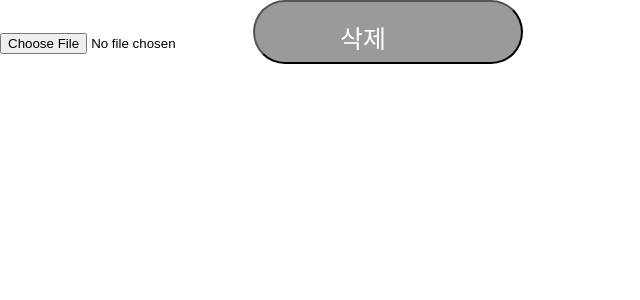
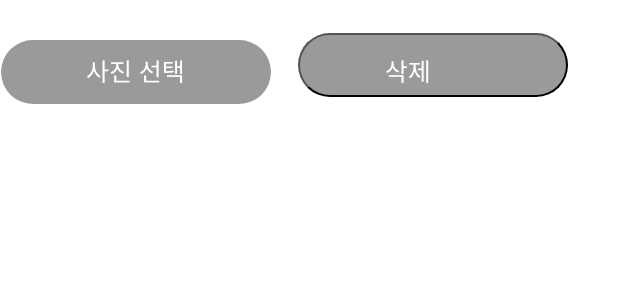
Before and after one commit to 2022-Summer-Bootcamp-Team-F/Face-Change, a React (Create React App) app in the folder frontend/: page /pictureupload in a window 1280 px wide. Shown: the top 300 px of the page, without its empty margins (0-640 px from the left). Built offline with nearby package versions, Linux system fonts and the light colour scheme.

Commit message:
style: 파일선택 이미지 변경

```diff
--- a/frontend/src/pages/Pictureupload.tsx
+++ b/frontend/src/pages/Pictureupload.tsx
@@ -1,5 +1,5 @@
 /* eslint-disable react/button-has-type */
-import React, {useState} from "react";
+import React, {useState, useRef} from "react";
 import styled from "styled-components";
 
 const Btn = styled.button`
@@ -9,7 +9,7 @@ const Btn = styled.button`
     border-radius: 50px;
     cursor: pointer;
 
-    margin: 0 auto;
+    margin: 2.063rem 1.625rem 0 0.063rem;
     padding: 1.063rem 5.375rem 1.063rem 5.313rem;
 
     font-family: Inter;
@@ -26,10 +26,36 @@ const Btn = styled.button`
 const Container = styled.div`
     align-Items: center;
     justify-Content: center;
+    margin: 0 auto;
 `
 
 const Img = styled.img`
     margin: auto;
+`
+
+const InputFile = styled.input`
+    display: none;
+`
+
+const Label = styled.label`
+    background-color: #9a9a9a;
+    width: 16.875rem;
+    height: 4rem;
+    border-radius: 50px;
+    cursor: pointer;
+
+    margin: 2.063rem 1.625rem 0 0.063rem;
+    padding: 1.063rem 5.375rem 1.063rem 5.313rem;
+
+    font-family: Inter;
+    font-size: 1.563rem;
+    font-weight: 500;
+    font-stretch: normal;
+    font-style: normal;
+    line-height: normal;
+    letter-spacing: normal;
+    text-align: left;
+    color: #fff;
 `
 
 function Pictureupload() {
@@ -45,25 +71,27 @@ function Pictureupload() {
     };
 
     return (
-        <div>
+        <Container>
             <div>
                 {fileImage && (
                     <Img
                     alt = "sample"
                     src={fileImage} />
                 )}
-                <Container>
-                    <label htmlFor="image">
-                    <input
+                <div>
+                    <Label htmlFor="name">
+                        사진 선택
+                    <InputFile
+                    id="name"
                     name="imgUpload"
                     type="file"
                     accept="image/*"
                     onChange={saveFileImage} />
+                    </Label>
                     <Btn onClick={() => deleteFileImage()}>삭제</Btn>
-                    </label>
-                </Container>
+                </div>
             </div>
-        </div>
+        </Container>
     );
 }
 
```
